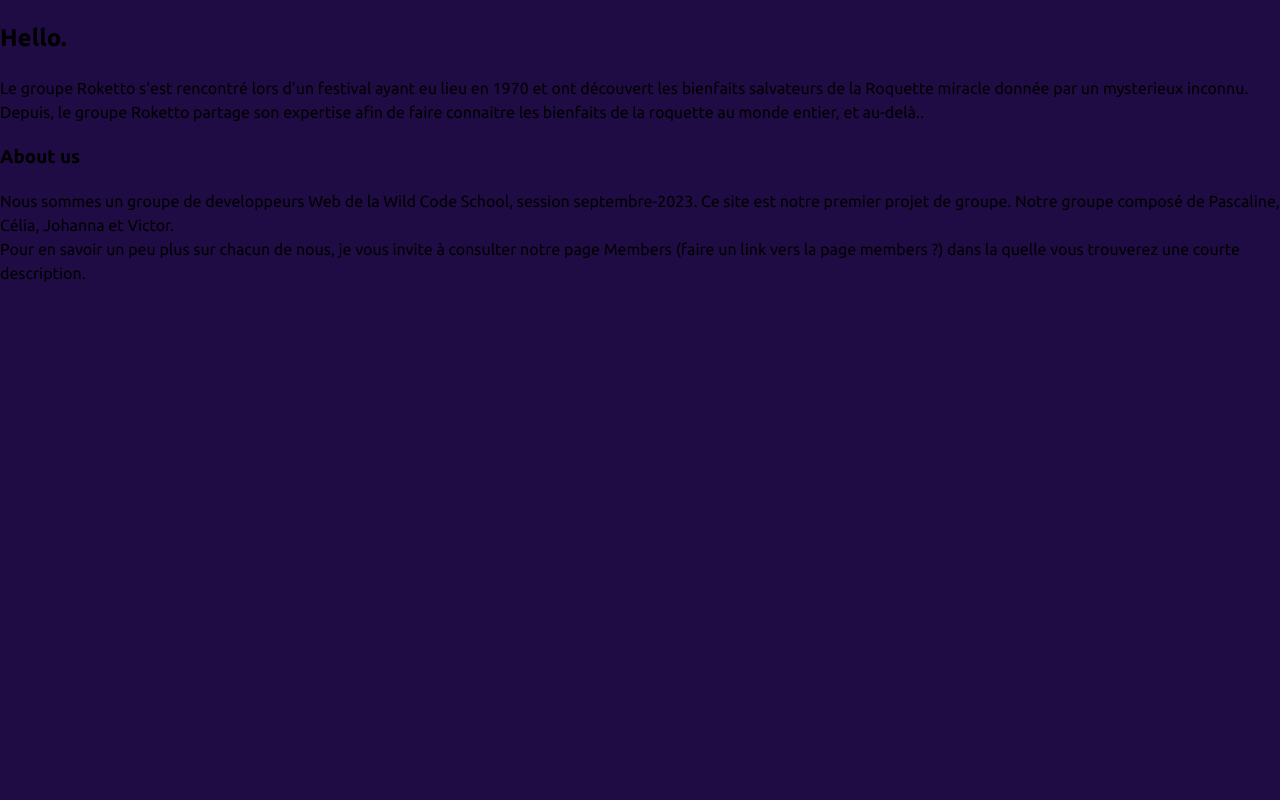
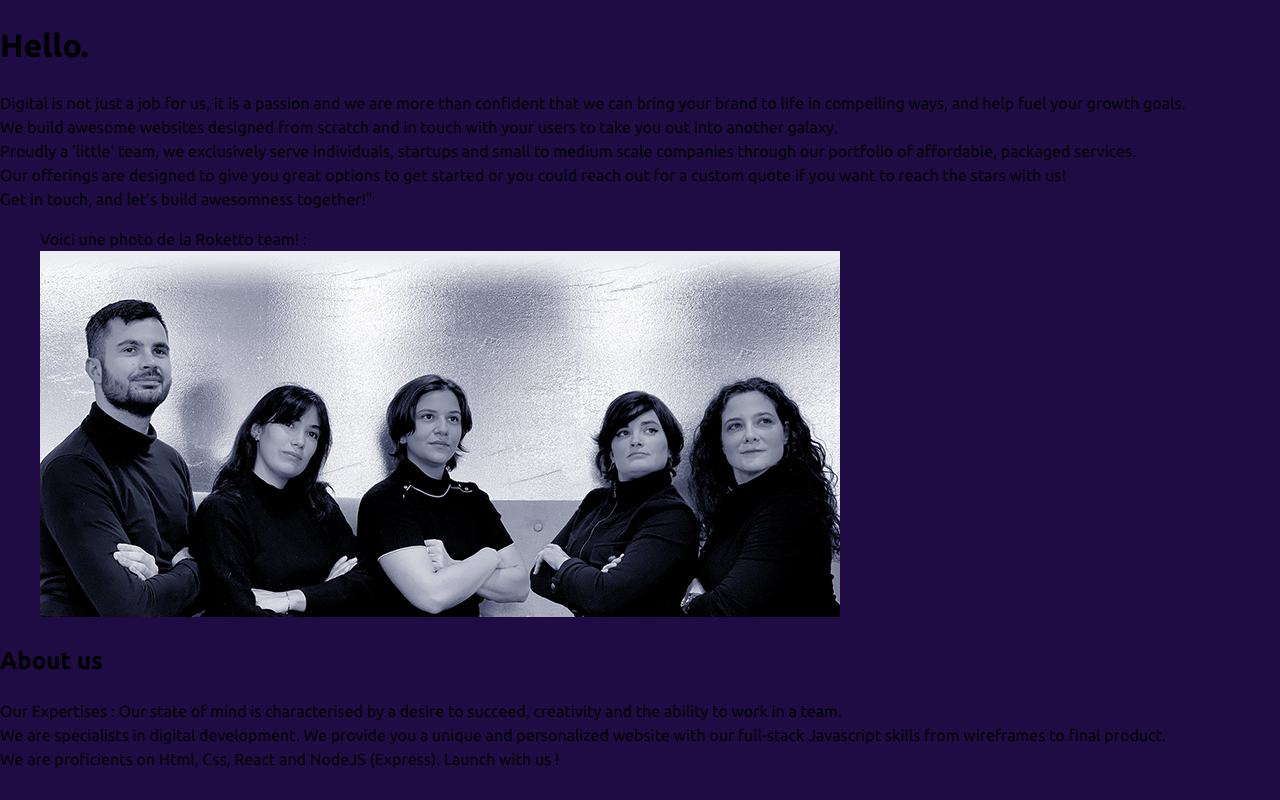
Before and after one commit to WildCodeSchool/2022-09-JS-Paris-P1-Roketo, a website: page hello.html in a window 1280 px wide. Drawn offline with Linux system fonts and the light colour scheme.

Commit message:
fichier team html

```diff
--- a/hello.html
+++ b/hello.html
@@ -19,12 +19,34 @@
 
 <body>
     <!-- corps de la page -->
-    <!-- ajouter une classe pour le hello-->
-    <h2>Hello.</h2>
-    <p>Le groupe Roketto s'est rencontré lors d'un festival ayant eu lieu en 1970 et ont découvert les bienfaits salvateurs de la Roquette miracle donnée par un mysterieux inconnu. <br />Depuis, le groupe Roketto partage son expertise afin de faire connaitre les bienfaits de la roquette au monde entier, et au-delà..</p>
+    <!-- ajoute balise "main"-->
 
-    <h3>About us</h3>
-    <p>Nous sommes un groupe de developpeurs Web de la Wild Code School, session septembre-2023. Ce site est notre premier projet de groupe. Notre groupe composé de Pascaline, Célia, Johanna et Victor. <br />Pour en savoir un peu plus sur chacun de nous, je vous invite à consulter notre page Members (faire un link vers la page members ?) dans la quelle vous trouverez une courte description.</p>
+    <!--paragraphe 1-->
+    <h1 id="hello">Hello.</h1>
+    <p>
+        Digital is not just a job for us, it is a passion and we are more than confident that we can bring your brand to life in compelling ways, and help fuel your growth goals. <br>
+        We build awesome websites designed from scratch and in touch with your users to take you out into another galaxy. <br>
+        Proudly a 'little' team, we exclusively serve individuals, startups and small to medium scale companies through our portfolio of affordable, packaged services. <br>
+        Our offerings are designed to give you great options to get started or you could reach out for a custom quote if you want to reach the stars with us! <br>
+        Get in touch, and let’s build awesomness together!"
+    </p>
+
+    <!-- picture-->
+    <figure>
+        Voici une photo de la Roketto team! :<br />
+        <img src="img/photo_team.jpg" alt="Roketto team!" title="Le web est notre galaxie!" />
+    </figure>
+
+
+    <!--paragraphe 3-->
+    <h2 id="about">About us</h2>
+    <p>
+    Our Expertises : Our state of mind is characterised by a desire to succeed, creativity and the ability to work in a team. <br>
+    We are specialists in digital development. We provide you a unique and personalized website with our full-stack Javascript skills from wireframes to final product. <br>
+    We are proficients on Html, Css, React and NodeJS (Express). Launch with us !
+    </p>
+
+
 </body>
 
 </html>
```
Also changed, not shown: img/photo_team.jpg (added).
